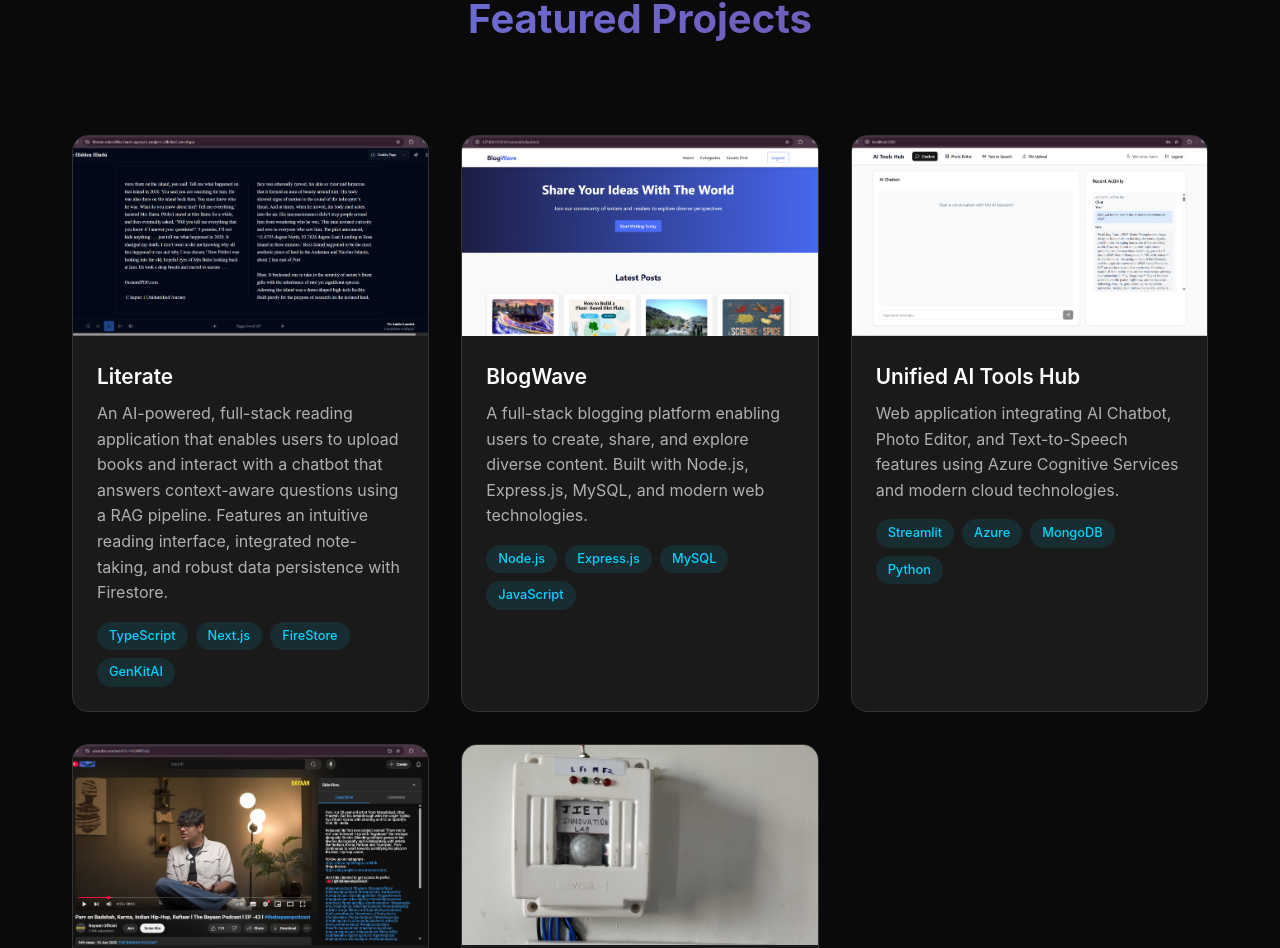
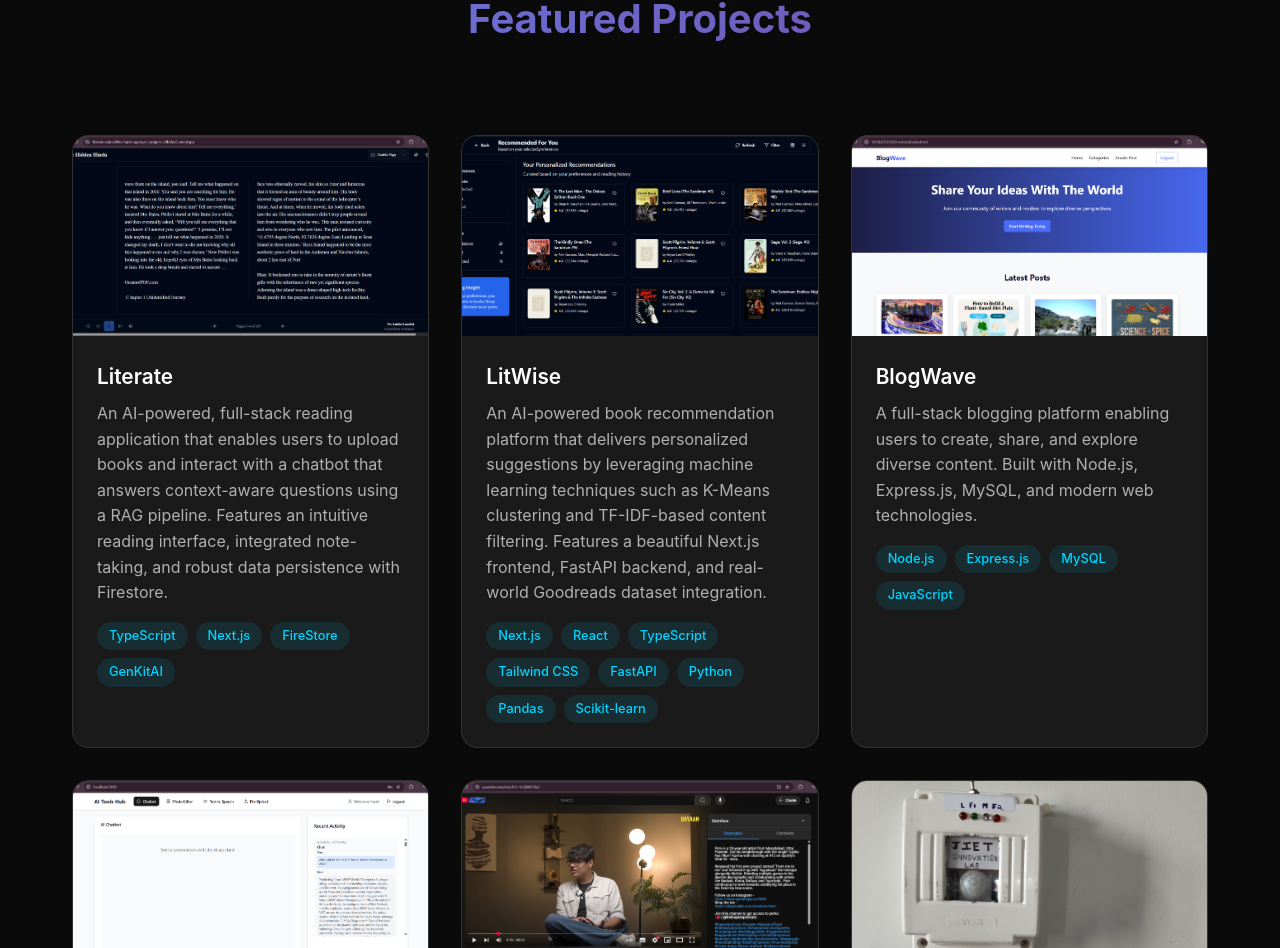
Before and after one commit to harshagar12/Portfolio, a Next.js app: page / in a window 1280 px wide. Shown: the part 3609-4557 px from the top of the page. Built offline with nearby package versions, Linux system fonts and the light colour scheme.

Commit message:
added LitWise

```diff
--- a/src/app/page.tsx
+++ b/src/app/page.tsx
@@ -564,6 +564,15 @@
                 tech: ["TypeScript", "Next.js", "FireStore", "GenKitAI"],
               },
               {
+                title: "LitWise",
+                description:
+                  "An AI-powered book recommendation platform that delivers personalized suggestions by leveraging machine learning techniques such as K-Means clustering and TF-IDF-based content filtering. Features a beautiful Next.js frontend, FastAPI backend, and real-world Goodreads dataset integration.",
+                image: "/images/project6.png",
+                link: "https://github.com/harshagar12/LitWise",
+                tech: [
+                  "Next.js","React","TypeScript","Tailwind CSS","FastAPI","Python","Pandas","Scikit-learn"],
+              },
+              {
                 title: "BlogWave",
                 description:
                   "A full-stack blogging platform enabling users to create, share, and explore diverse content. Built with Node.js, Express.js, MySQL, and modern web technologies.",
```
Also changed, not shown: public/images/project6.png (added), 1 other file (tests, documents, lock files or other folders).
